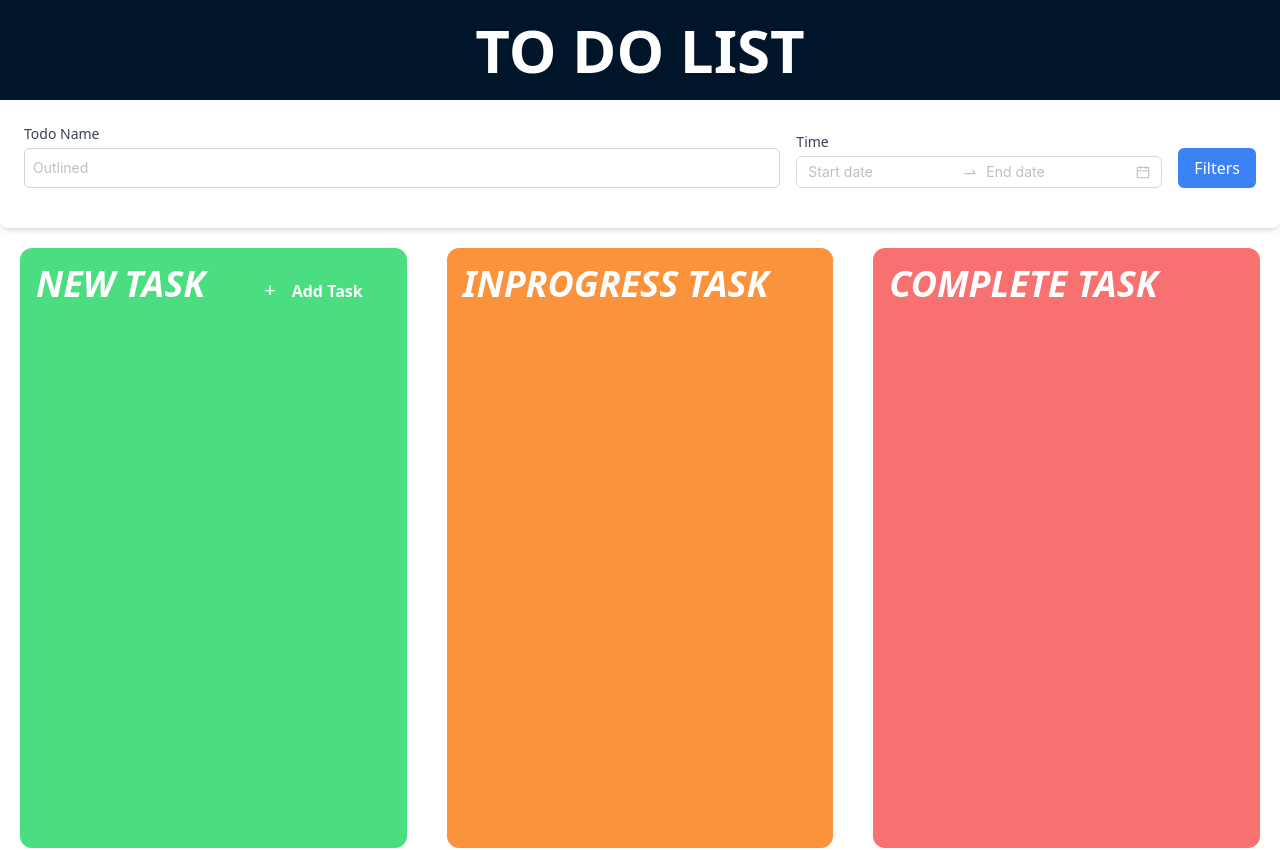
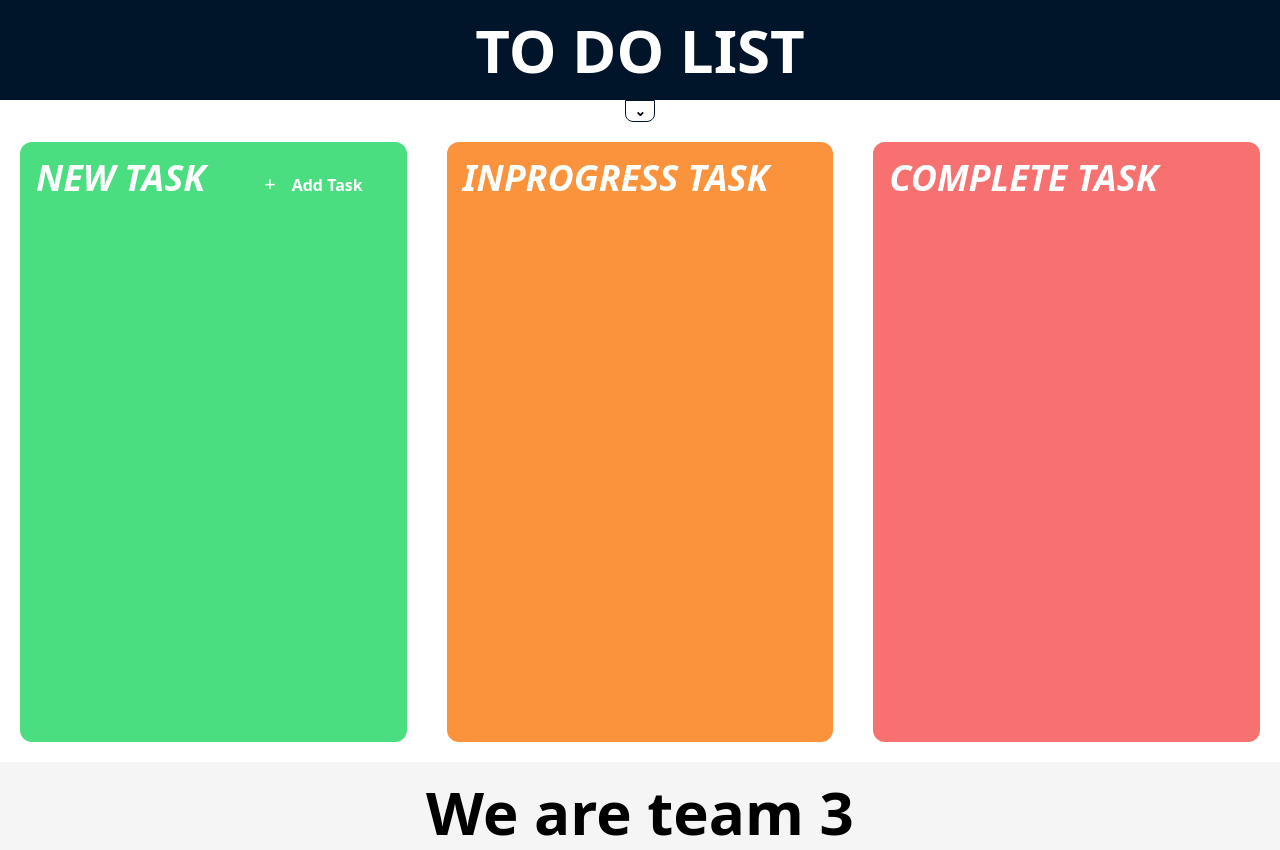
Before and after one commit to datquang03/HCM24_CPL_REACT_12_TEAM3_TODOLIST, a React (Vite) app: page / in a window 1280 px wide. Shown: the top 850 px of the page. Built offline with nearby package versions, Linux system fonts and the light colour scheme.

Commit message:
Refactor FilterTodo component and related components

```diff
--- a/src/Components/FilterTodo.tsx
+++ b/src/Components/FilterTodo.tsx
@@ -1,17 +1,26 @@
+import { useState } from "react";
 import SearchInput from "./SearchInput";
 import SelectTime from "./SelectTime";
 
+type FilterProps = {
+  todoName: string;
+  setTodoName: (name: string) => void;
+  setTodoTime: (dateStrings: [string, string]) => void;
+  onFilter: () => void;
+};
 
+const FilterTodo = ({
+  todoName,
+  setTodoName,
+  setTodoTime,
+  onFilter,
+}: FilterProps) => {
+  const [isOpen, setIsOpen] = useState(false);
 
-type FilterProps = {
-  todoName: string
-  setTodoName :(name: string) => void
-  setTodoTime :(dateStrings: [string, string]) => void;
-  onFilter: () => void;
-}
-
-const FilterTodo = ({todoName,setTodoName,setTodoTime,onFilter}:FilterProps) => {
   return (
+    <div className="flex justify-center">
+      {isOpen ? (
+        <div className="w-full flex flex-col items-center">
           <div className="flex justify-end">
             <div className="flex-1 p-6 bg-white shadow-md rounded-lg">
               <div className="flex flex-col gap-4">
@@ -43,6 +52,26 @@ const FilterTodo = ({todoName,setTodoName,setTodoTime,onFilter}:FilterProps) =>
               </div>
             </div>
           </div>
+          <div
+            onClick={() => {
+              setIsOpen(!isOpen);
+            }}
+            className="text-lg font-black cursor-pointer"
+          >
+            ^
+          </div>
+        </div>
+      ) : (
+        <div
+          onClick={() => {
+            setIsOpen(!isOpen);
+          }}
+          className="text-sm font-bold cursor-pointer text-center border border-[#001529] rounded-b-lg px-2"
+        >
+          ⌄
+        </div>
+      )}
+    </div>
   );
 };
 
```
Lines whose indentation alone changed are shown as unchanged.
